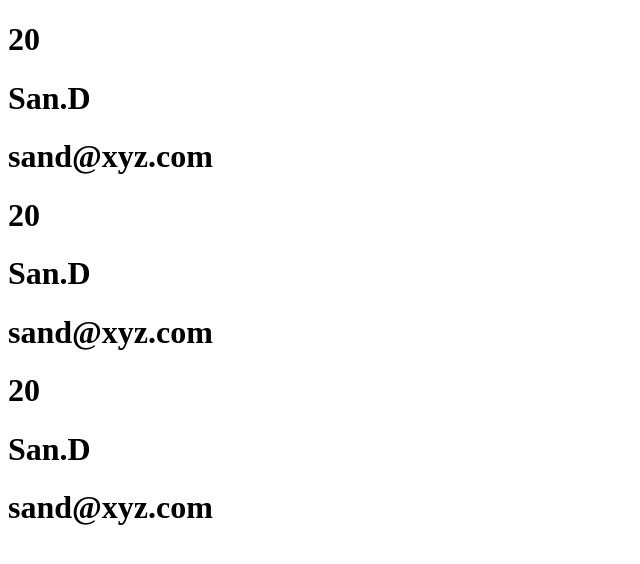
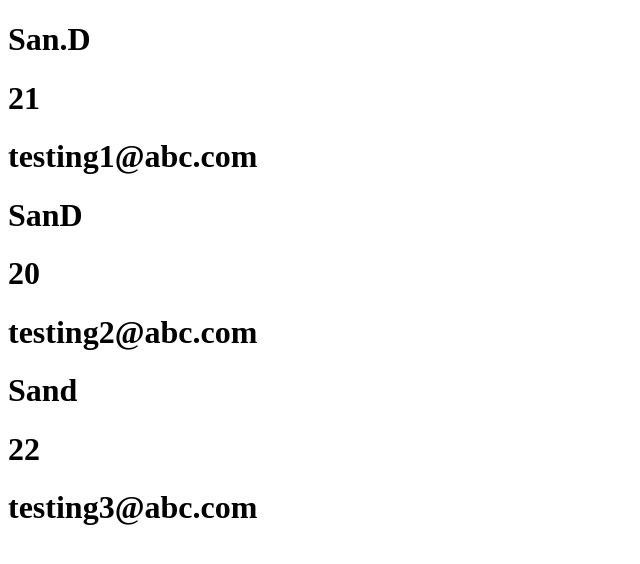
Before and after one commit to SANKARAMDAS/react_brush-up, a React (Create React App) app: page / in a window 1280 px wide. Shown: the top 564 px of the page, without its empty margins (0-640 px from the left). Built offline with nearby package versions, Linux system fonts and the light colour scheme.

Commit message:
using Props

```diff
--- a/src/App.js
+++ b/src/App.js
@@ -1,19 +1,20 @@
 function App() {
   return (
     <div className="App">
-        <Component />
-        <Component />
-        <Component />
+        <Component name="San.D" age={21} email="testing1@abc.com"/>
+        <Component name="SanD" age={20} email="testing2@abc.com"/>
+        <Component name="Sand" age={22} email="testing3@abc.com"/>
     </div>
   );
 }
 
-const Component = () => {
+//using props we can pass everything to another component.
+const Component = (props) => {
    return (
        <div>
-          <h1> 20</h1>
-           <h1> San.D</h1>
-           <h1> sand@xyz.com</h1>
+          <h1> {props.name}</h1>
+           <h1> {props.age}</h1>
+           <h1> {props.email}</h1>
        </div>
    )
 }
```
